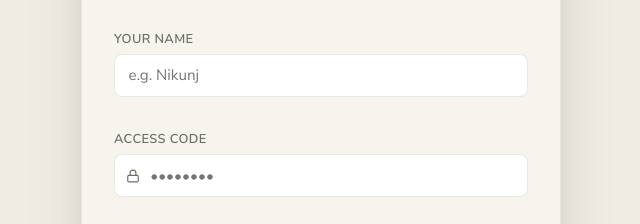
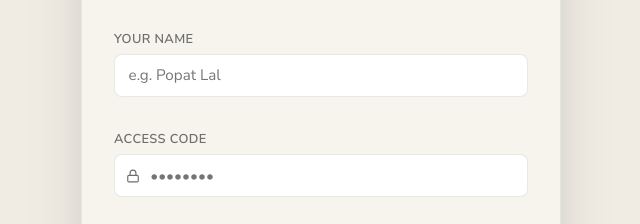
Before and after one commit to ashishn97/GreenSunES, a plain HTML site: page quotation/history.html in a window 1280 px wide. Shown: the part 289-513 px from the top of the page, 319-959 px from the left. Drawn offline with Linux system fonts and the light colour scheme.

Commit message:
Chnage the name place holder

```diff
--- a/quotation/history.html
+++ b/quotation/history.html
@@ -45,7 +45,7 @@
         <div class="login-form">
           <div class="form-group">
             <label for="login-name">Your Name</label>
-            <input type="text" id="login-name" placeholder="e.g. Nikunj" autocomplete="name" autocapitalize="words">
+            <input type="text" id="login-name" placeholder="e.g. Popat Lal" autocomplete="name" autocapitalize="words">
           </div>
           <div class="form-group">
             <label for="login-code">Access Code</label>
```
